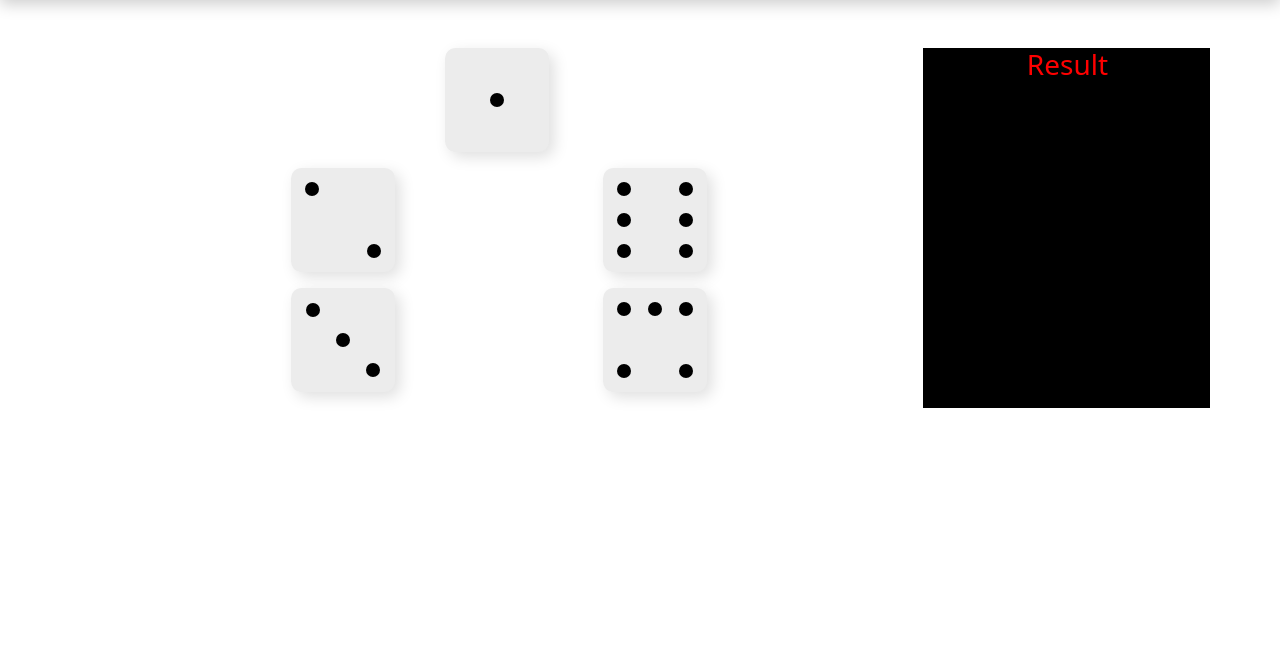
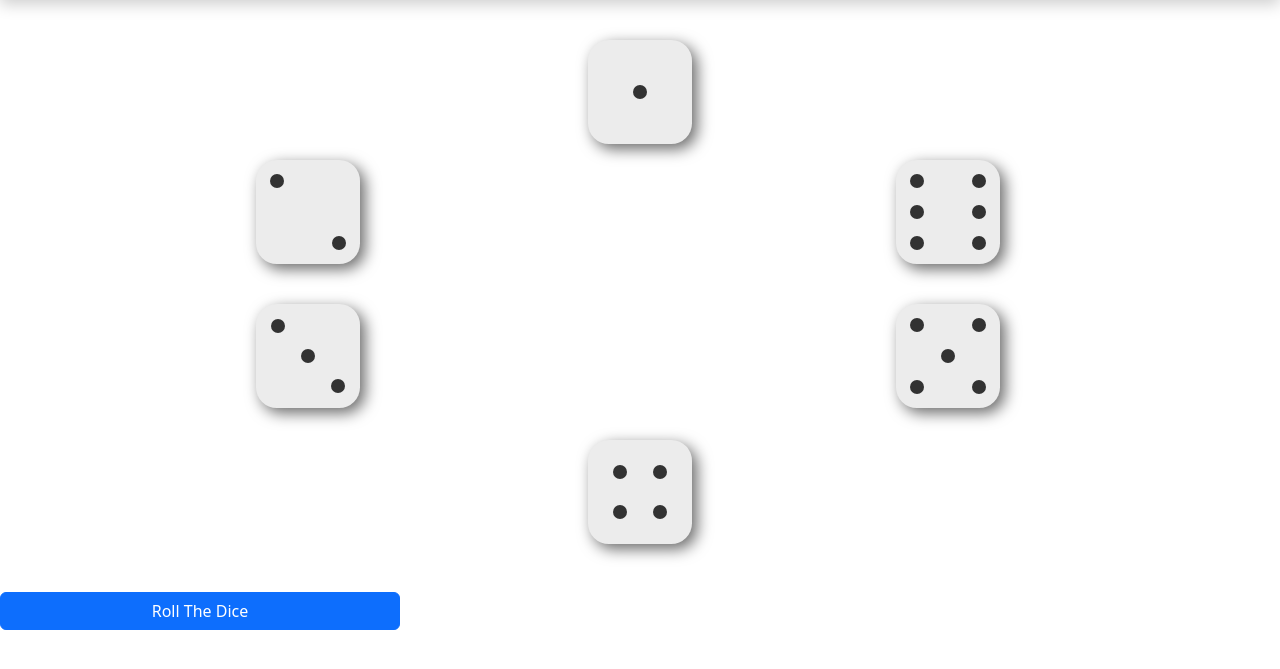
Before and after one commit to Petrified799/myProjects, a Flask app: page / in a window 1280 px wide. Shown: the part 60-729 px from the top of the page. Run offline with Flask 3, Linux system fonts and the light colour scheme.

Commit message:
New Changes

```diff
--- a/Dice Roll/pages/static/main.css
+++ b/Dice Roll/pages/static/main.css
@@ -1,6 +1,6 @@
 * {
     margin: 0px;
-    padding: 0px
+    padding: 0px;
 }
 
 header {
@@ -21,18 +21,14 @@ header>h3 {
     display: flex;
 }
 
-#dice_column {
-    border-right: 2px solid black;
-}
-
 .dice {
     /* How to dice looks*/
     position: relative;
     background-color: rgb(236, 236, 236);
     width: 104px;
     height: 104px;
-    border-radius: 10%;
-    box-shadow: 5px 5px 15px rgb(223, 223, 223);
+    border-radius: 20%;
+    box-shadow: 5px 5px 15px rgb(105, 105, 105);
 }
 
 .dot {
@@ -42,13 +38,15 @@ header>h3 {
     width: 14px;
     height: 14px;
     border-radius: 10px;
-    background-color: black;
+    background-color: rgb(50, 50, 50);
 }
 
-#one_dice {
+.dice_one {
     /* to adjust the position of the dice*/
     display: flex;
+    flex-direction: row;
     justify-content: center;
+    margin-top: 40px;
 }
 
 .one-face {
@@ -57,6 +55,12 @@ header>h3 {
     position: relative;
     justify-content: center;
     align-items: center;
+}
+
+.dice_two {
+    display: grid;
+    flex-direction: row;
+    justify-content: center;
 }
 
 .two-face {
@@ -70,6 +74,12 @@ header>h3 {
 .two-face .dot:nth-of-type(2) {
     /* to adjust the position of the last dot*/
     align-self: flex-end;
+}
+
+.dice_six {
+    display: flex;
+    flex-direction: row;
+    justify-content: center;
 }
 
 /*this adjusts how the children should be placed*/
@@ -91,6 +101,12 @@ header>h3 {
     padding: 14px;
 }
 
+.dice_three {
+    display: flex;
+    flex-direction: row;
+    justify-content: center;
+}
+
 .three-face {
     display: flex;
     justify-content: space-between;
@@ -110,6 +126,12 @@ header>h3 {
     align-self: flex-end;
 }
 
+.dice_five {
+    display: flex;
+    flex-direction: row;
+    justify-content: center;
+}
+
 .five-face {
     display: flex;
     justify-content: space-between;
@@ -122,15 +144,38 @@ header>h3 {
     justify-content: space-between;
 }
 
-.five-face .dot:nth-of-type(3) {
+.five-face .column:nth-of-type(2) {
     display: flex;
-
     justify-content: center;
     align-self: center;
 }
 
+.dice_four {
+    display: flex;
+    flex-direction: row;
+    justify-content: center;
+}
+
+#four_dice {
+    display: flex;
+    justify-content: center;
+}
+
+.four-face {
+    display: flex;
+    position: relative;
+    justify-content: space-evenly;
+}
+
+.four-face>.column {
+    display: flex;
+    flex-direction: column;
+    justify-content: space-evenly;
+}
+
+
 #result_column {
-    background-color: black;
+    background-color: rgb(0, 0, 0);
 }
 
 .result {
@@ -138,3 +183,25 @@ header>h3 {
     justify-content: center;
     color: red;
 }
+
+@media screen and (max-width: 560px) {
+    .dice {
+        /* How to dice looks*/
+        position: relative;
+        background-color: rgb(236, 236, 236);
+        width: 80px;
+        height: 80px;
+        border-radius: 20%;
+        box-shadow: 5px 5px 15px rgb(105, 105, 105);
+    }
+
+    .dot {
+        /* How to dot looks*/
+        display: block;
+        position: relative;
+        width: 10px;
+        height: 10px;
+        border-radius: 10px;
+        background-color: rgb(50, 50, 50);
+    }
+}
--- a/Dice Roll/pages/templates/main.html
+++ b/Dice Roll/pages/templates/main.html
@@ -8,25 +8,23 @@
     <link href="https://cdn.jsdelivr.net/npm/bootstrap@5.3.5/dist/css/bootstrap.min.css" rel="stylesheet" integrity="sha384-SgOJa3DmI69IUzQ2PVdRZhwQ+dy64/BUtbMJw1MZ8t5HZApcHrRKUc4W0kG879m7" crossorigin="anonymous">
 </head>
 <body>
-    <header class="mb-5">
+    <header>
         <h3> DICE ROLL </h3>
     </header>
-    <div class="container">
-        <div class="row">
-            <div id="dice_column" class="col-12 col-md-9">
-                <div id="one_dice" class="col-12 mb-3">
+    <!-- <div id="dice_column" class="col-sm-9 col-md-9 mt-5"> -->
+        <div id="dice_one" class="col-sm-12 mb-3 dice_one">
             <div class="dice one-face">
                 <span class="dot"></span>
             </div>
         </div>
-                <div class="row offset-md-3 gx-1 mb-3">
-                    <div class="col-12 col-md-6">
+        <div class="col-md-12 row mb-4">
+            <div id="dice_two" class="col-sm-6 dice_two mb-3">
                 <div class="dice two-face">
                     <span class="dot"></span>
                     <span class="dot"></span>
                 </div>
             </div>
-                    <div class="col-12 col-md-6 ">
+            <div id="dice_six" class="col-sm-6 dice_six mb-3">
                 <div class="dice six-face">
                     <div class="column">
                         <span class="dot"></span>
@@ -41,23 +39,23 @@
                 </div>
             </div>
         </div>
-                <div class="row offset-md-3 gx-1 mb-3">
-                    <div class="col-12 col-md-6">
+        <div class="col-md-12 mb-3 row">
+            <div id="dice_three" class="col-md-6 mb-3 dice_three">
                 <div class="dice three-face">
                     <span class="dot"></span>
                     <span class="dot"></span>
                     <span class="dot"></span>
                 </div>
             </div>
-                    <div class="col-12 col-md-6">
+            <div id="dice_five" class="col-md-6 mb-3 dice_five">
                 <div class="dice five-face">
                     <div class="column">
                         <span class="dot"></span>
                         <span class="dot"></span>
                     </div>
-
+                    <div class="column">
                         <span class="dot"></span>
-
+                    </div>
                     <div class="column">
                         <span class="dot"></span>
                         <span class="dot"></span>
@@ -65,13 +63,59 @@
                 </div>
             </div>
         </div>
+        <div id="dice_four" class="col-md-12 mb-5 dice_four">
+            <div class="dice four-face">
+                <div class="column">
+                    <span class="dot"></span>
+                    <span class="dot"></span>
                 </div>
-            <div id="result_column" class="col-12 col-md-3">
-                <div class="result">
-                    <h3> Result </h3>
+                <div class="column">
+                    <span class="dot"></span>
+                    <span class="dot"></span>
                 </div>
             </div>
         </div>
-    </div>
+    <!-- </div> -->
+    <button class="btn btn-primary justify-content-center mb-3" style="width:400px "> Roll The Dice</button>
+
+    <script>
+        document.querySelector("button").addEventListener("click", function () {
+            const one = document.getElementById("dice_one");
+            const two = document.getElementById("dice_two");
+            const three = document.getElementById("dice_three");
+            const four = document.getElementById("dice_four");
+            const five = document.getElementById("dice_five");
+            const six = document.getElementById("dice_six");
+
+            let rotations = 0;
+            const totalRotations = 20;
+            const intervalTime = 100; // ms
+
+            const rotateOnce = () => {
+                const oneHTML = one.innerHTML;
+                const twoHTML = two.innerHTML;
+                const threeHTML = three.innerHTML;
+                const fourHTML = four.innerHTML;
+                const fiveHTML = five.innerHTML;
+                const sixHTML = six.innerHTML;
+
+                one.innerHTML = twoHTML;
+                two.innerHTML = threeHTML;
+                three.innerHTML = fourHTML;
+                four.innerHTML = fiveHTML;
+                five.innerHTML = sixHTML;
+                six.innerHTML = oneHTML;
+            };
+
+            const interval = setInterval(() => {
+                rotateOnce();
+                rotations++;
+
+                if (rotations >= totalRotations) {
+                    clearInterval(interval);
+                }
+            }, intervalTime);
+        });
+    </script>
 </body>
 </html>
```
Lines whose indentation alone changed are shown as unchanged.
